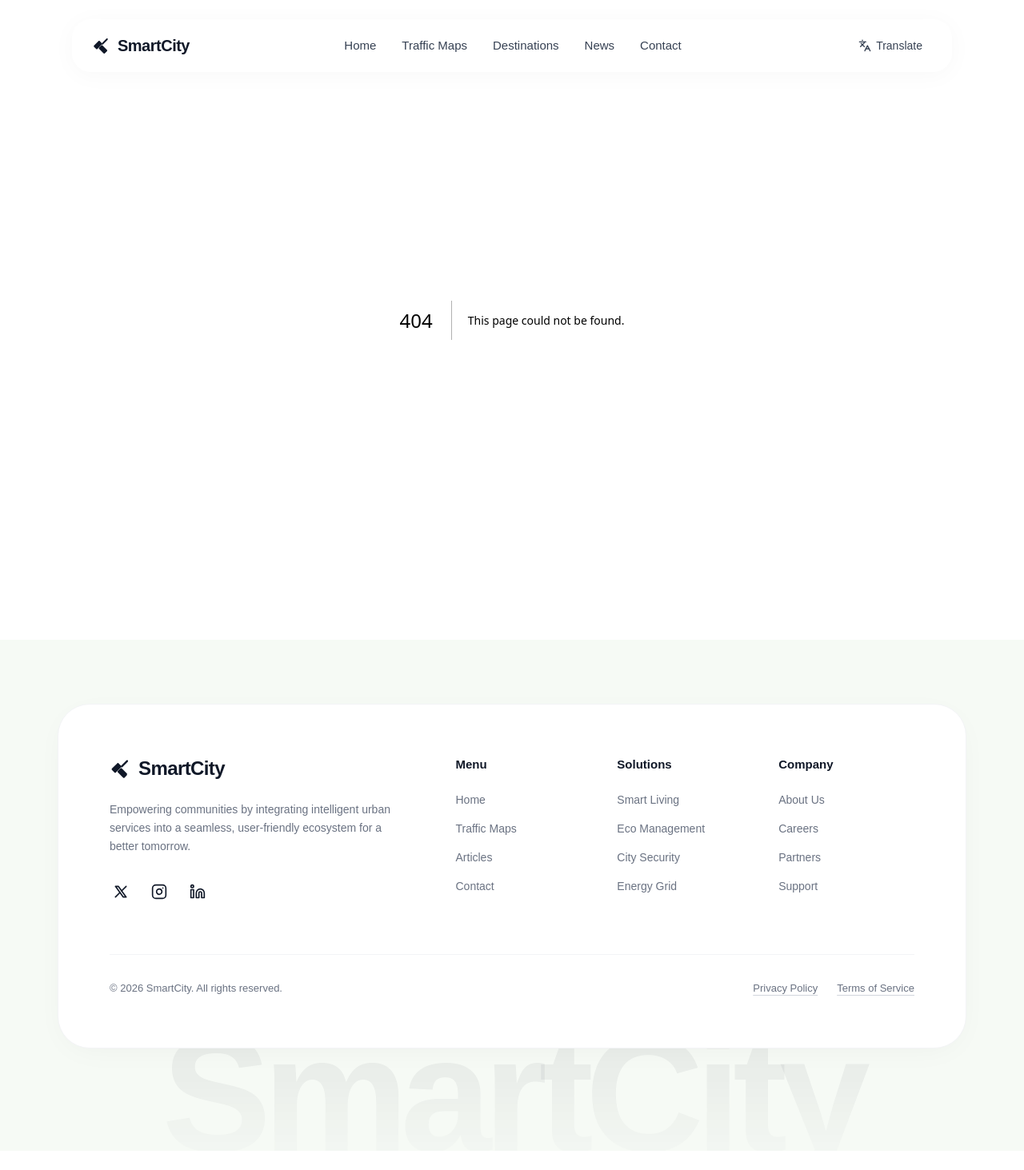
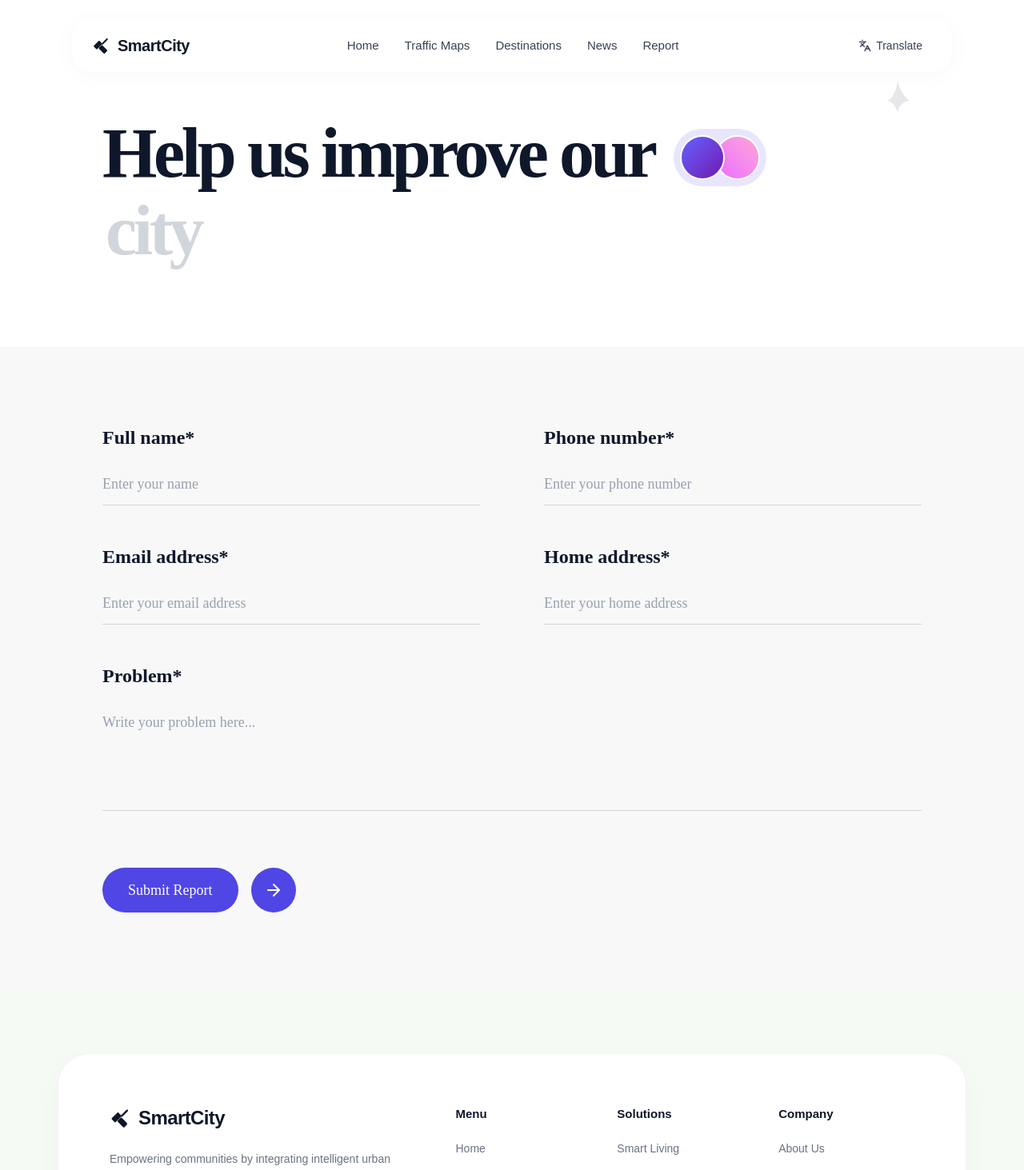
Before and after one commit to alghanifaras/WebDesign-Competition, a Next.js app: page /report in a window 1280 px wide. Before the commit this address had no page. Shown: the top 1463 px of the page at 80% size. Before the commit the page ends 1439 px from the top, so only its background shows below. Built offline with nearby package versions, Linux system fonts and the light colour scheme.

Commit message:
modify and adding the report page

```diff
--- /dev/null
+++ b/src/app/report/page.jsx
@@ -0,0 +1,137 @@
+"use client";
+import React from "react";
+
+export default function ReportPage() {
+    return (
+        <section className="min-h-screen bg-white font-sans text-slate-900">
+
+            {/* --- BAGIAN HEADLINE (White Background) --- */}
+            <div className="relative px-6 py-20 md:px-16 lg:px-32 md:pt-36 md:pb-24 max-w-[1400px] mx-auto">
+
+                {/* Dekorasi Bintang / Sparkle di kanan atas */}
+                <div className="absolute right-10 top-16 md:right-32 md:top-24 hidden md:block">
+                    <svg width="60" height="60" viewBox="0 0 24 24" fill="none" xmlns="http://www.w3.org/2000/svg">
+                        <path d="M12 2C12 2 13 8 18 12C13 12 12 18 12 18C12 18 11 12 6 12C11 12 12 2 12 2Z" fill="#E5E7EB"/>
+                    </svg>
+                </div>
+
+                <div className="max-w-4xl">
+                    <h1 className="text-5xl sm:text-6xl md:text-7xl lg:text-[5.5rem] font-bold tracking-tighter leading-[1.1]">
+                        Help us improve our{" "}
+
+                        {/* Inline Badge / Mockup Gambar dalam teks */}
+                        <span className="inline-flex items-center justify-center bg-[#E8E6FC] rounded-full px-2 py-2 align-middle mx-1 sm:mx-2 -mt-2">
+                            <div className="flex -space-x-3">
+                                {/* Lingkaran 1 */}
+                                <div className="w-10 h-10 sm:w-14 sm:h-14 bg-indigo-900 rounded-full border-2 border-white flex items-center justify-center overflow-hidden z-10">
+                                    <div className="w-full h-full bg-gradient-to-br from-indigo-500 to-purple-800"></div>
+                                </div>
+                                {/* Lingkaran 2 */}
+                                <div className="w-10 h-10 sm:w-14 sm:h-14 bg-purple-400 rounded-full border-2 border-white flex items-center justify-center overflow-hidden z-0">
+                                    <div className="w-full h-full bg-gradient-to-tr from-fuchsia-400 to-pink-300"></div>
+                                </div>
+                            </div>
+                        </span>
+
+                        {/* Teks dengan warna abu-abu pudar */}
+                        <span className="text-gray-300 ml-1">
+                            city
+                        </span>
+                    </h1>
+                </div>
+            </div>
+
+            {/* --- BAGIAN FORM (Light Gray Background, Flat) --- */}
+            <div className="bg-[#F8F8F8] w-full border-t border-gray-100">
+                <div className="px-6 py-16 md:px-16 lg:px-32 md:py-24 max-w-[1400px] mx-auto">
+
+                    <form className="space-y-12">
+                        {/* Row 1 */}
+                        <div className="grid md:grid-cols-2 gap-12 md:gap-20">
+                            <div>
+                                <label className="block text-xl md:text-2xl font-bold mb-4">
+                                    Full name*
+                                </label>
+                                <input
+                                    type="text"
+                                    placeholder="Enter your name"
+                                    className="w-full bg-transparent border-b border-gray-300 py-3 text-lg outline-none focus:border-indigo-600 transition-colors placeholder:text-gray-400"
+                                />
+                            </div>
+
+                            <div>
+                                <label className="block text-xl md:text-2xl font-bold mb-4">
+                                    Phone number*
+                                </label>
+                                <input
+                                    type="tel"
+                                    placeholder="Enter your phone number"
+                                    className="w-full bg-transparent border-b border-gray-300 py-3 text-lg outline-none focus:border-indigo-600 transition-colors placeholder:text-gray-400"
+                                />
+                            </div>
+                        </div>
+
+                        {/* Row 2 */}
+                        <div className="grid md:grid-cols-2 gap-12 md:gap-20">
+                            <div>
+                                <label className="block text-xl md:text-2xl font-bold mb-4">
+                                    Email address*
+                                </label>
+                                <input
+                                    type="email"
+                                    placeholder="Enter your email address"
+                                    className="w-full bg-transparent border-b border-gray-300 py-3 text-lg outline-none focus:border-indigo-600 transition-colors placeholder:text-gray-400"
+                                />
+                            </div>
+
+                            <div>
+                                <label className="block text-xl md:text-2xl font-bold mb-4">
+                                    Home address*
+                                </label>
+                                <input
+                                    type="text"
+                                    placeholder="Enter your home address"
+                                    className="w-full bg-transparent border-b border-gray-300 py-3 text-lg outline-none focus:border-indigo-600 transition-colors placeholder:text-gray-400"
+                                />
+                            </div>
+                        </div>
+
+                        {/* Problem / Message */}
+                        <div>
+                            <label className="block text-xl md:text-2xl font-bold mb-4">
+                                Problem*
+                            </label>
+                            <textarea
+                                rows={4}
+                                placeholder="Write your problem here..."
+                                className="w-full bg-transparent border-b border-gray-300 py-3 text-lg outline-none resize-none focus:border-indigo-600 transition-colors placeholder:text-gray-400"
+                            ></textarea>
+                        </div>
+
+                        {/* Buttons */}
+                        <div className="flex items-center gap-4 pt-4">
+                            <button
+                                type="submit"
+                                className="bg-[#4F46E5] hover:bg-[#4338CA] text-white font-medium px-8 py-3.5 rounded-full transition-colors text-lg"
+                            >
+                                Submit Report
+                            </button>
+
+                            <button
+                                type="button"
+                                className="w-14 h-14 rounded-full bg-[#4F46E5] hover:bg-[#4338CA] text-white flex items-center justify-center transition-colors"
+                            >
+                                <svg width="24" height="24" viewBox="0 0 24 24" fill="none" stroke="currentColor" strokeWidth="2" strokeLinecap="round" strokeLinejoin="round">
+                                    <line x1="5" y1="12" x2="19" y2="12"></line>
+                                    <polyline points="12 5 19 12 12 19"></polyline>
+                                </svg>
+                            </button>
+                        </div>
+                    </form>
+
+                </div>
+            </div>
+
+        </section>
+    );
+}
--- a/src/components/Footer.jsx
+++ b/src/components/Footer.jsx
@@ -85,7 +85,7 @@ const Footer = () => {
                   <li><a href="#" className="text-[13px] sm:text-[14px] text-gray-500 hover:text-emerald-600 hover:translate-x-1 inline-block transition-all duration-300">Home</a></li>
                   <li><a href="#" className="text-[13px] sm:text-[14px] text-gray-500 hover:text-emerald-600 hover:translate-x-1 inline-block transition-all duration-300">Traffic Maps</a></li>
                   <li><a href="#" className="text-[13px] sm:text-[14px] text-gray-500 hover:text-emerald-600 hover:translate-x-1 inline-block transition-all duration-300">Articles</a></li>
-                  <li><a href="#" className="text-[13px] sm:text-[14px] text-gray-500 hover:text-emerald-600 hover:translate-x-1 inline-block transition-all duration-300">Contact</a></li>
+                  <li><a href="#" className="text-[13px] sm:text-[14px] text-gray-500 hover:text-emerald-600 hover:translate-x-1 inline-block transition-all duration-300">Report</a></li>
                 </ul>
               </div>
 
--- a/src/components/Navbar.jsx
+++ b/src/components/Navbar.jsx
@@ -85,7 +85,7 @@ export default function Navbar() {
     { label: "Traffic Maps", hasDropdown: false, href: "/traffic" },
     { label: "Destinations", hasDropdown: false, href: "/destination" },
     { label: "News", hasDropdown: false, href: "/berita" },
-    { label: "Contact", hasDropdown: false, href: "#" },
+    { label: "Report", hasDropdown: false, href: "/report" },
   ];
 
   return (
```
